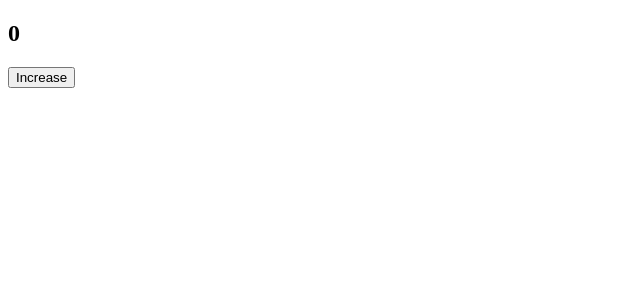
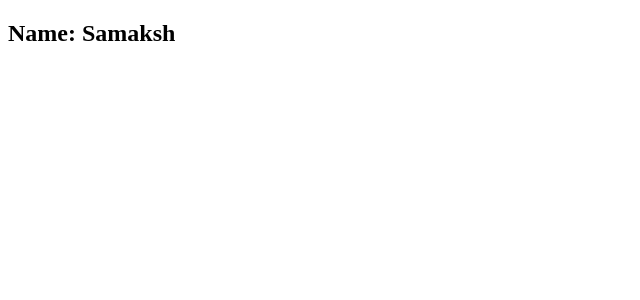
Before and after one commit to Samakshg11/react-learning, a React (Vite) app: page / in a window 1280 px wide. Shown: the top 300 px of the page, without its empty margins (0-640 px from the left). Built offline with nearby package versions, Linux system fonts and the light colour scheme.

Commit message:
feat: refactor App component to include User component and comment out Counter functionality

```diff
--- a/src/App.jsx
+++ b/src/App.jsx
@@ -1947,17 +1947,28 @@
 // export default App;
 
 
-import { useState } from "react";
-
-function Counter() {
-  const [count, setCount] = useState(0);
-
-  return (
-    <div>
-      <h2>{count}</h2>
-      <button onClick={() => setCount(count + 1)}>Increase</button>
-    </div>
-  );
+// import { useState } from "react";
+
+// function Counter() {
+//   const [count, setCount] = useState(0);
+
+//   return (
+//     <div>
+//       <h2>{count}</h2>
+//       <button onClick={() => setCount(count + 1)}>Increase</button>
+//     </div>
+//   );
+// }
+
+// export default Counter;
+
+
+function User(props) {
+  return <h2>Name: {props.name}</h2>;
 }
 
-export default Counter;
+function App() {
+  return <User name="Samaksh" />;
+}
+
+export default App;
```
